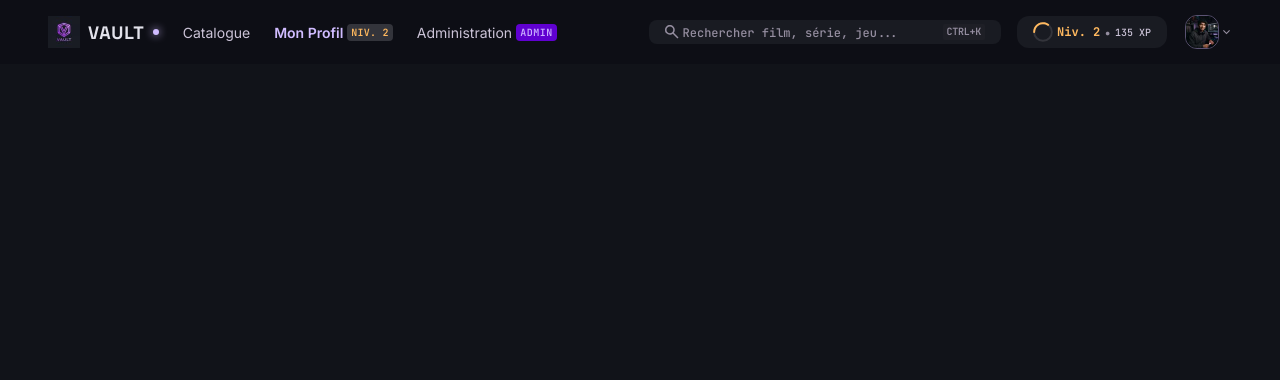
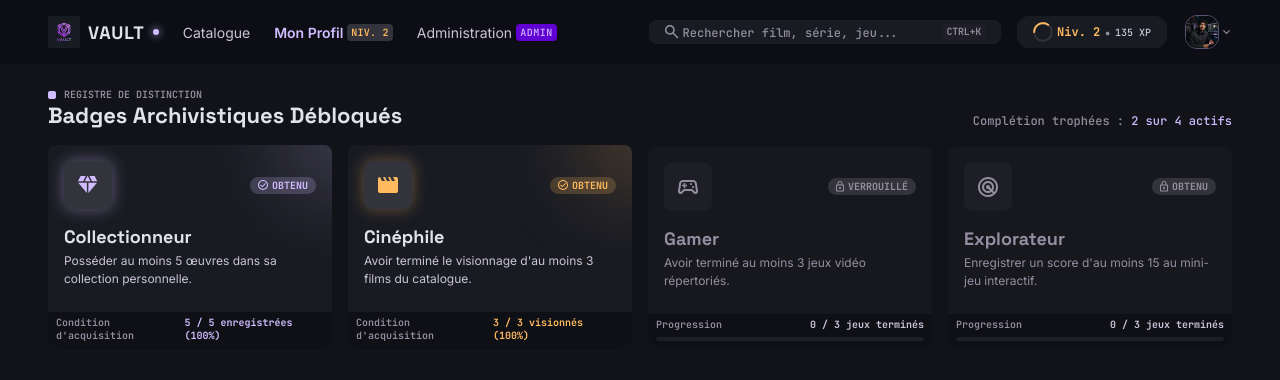
Before and after one commit to maelbouchenoua-wq/vault, a PHP site: page /profile.html in a window 1280 px wide. Shown: the top 380 px of the page. Run offline with PHP 8.4, Linux system fonts and the light colour scheme.

Commit message:
Added badges section

```diff
--- a/assets/css/reset.css
+++ b/assets/css/reset.css
@@ -3,6 +3,6 @@ body {
     padding: 0;
 }
 
-p {
+p, h1, h2, h3, h4, h5, h6 {
     margin: 0;
 }
--- a/assets/css/style.css
+++ b/assets/css/style.css
@@ -200,4 +200,259 @@ body > header .account_menu .caret {
     width: 7px;
 }
 
+body > main {
+    padding: 24px 48px;
+}
+
 /** ---- PAGE PROFILE ---- */
+
+/** -- Section Badge -- */
+main section#badges {
+    display: flex;
+    flex-flow: column;
+    gap: 16px;
+}
+
+main section#badges .title_container {
+    display: flex;
+    align-items: flex-end;
+    justify-content: space-between;
+}
+
+main section#badges .title_container > div {
+    display: flex;
+    flex-flow: column;
+    gap: 0;
+}
+
+main section#badges .title_container > div p {
+    font-family: "JetBrains Mono", sans-serif;
+    font-weight: 500;
+    font-size: 12px;
+    color: #958EA0;
+}
+
+main section#badges .title_container > div p span {
+    color: #D0BCFF;
+}
+
+main section#badges .title_container .subtitle {
+    font-family: "JetBrains Mono", sans-serif;
+    font-size: 10px;
+    font-weight: 600;
+    color: #958EA0;
+    display: flex;
+    align-items: center;
+    gap: 8px;
+}
+
+main section#badges .title_container .subtitle::before {
+    content: "";
+    display: block;
+    width: 8px;
+    height: 8px;
+    border-radius: 2px;
+    background-color: #D0BCFF;
+}
+
+main section#badges .title_container h2 {
+    font-family: "Space Grotesk", sans-serif;
+    font-size: 22px;
+    font-weight: 700;
+    color: #E2E2EB;
+}
+
+main section#badges .badges_container {
+    width: 100%;
+    display: flex;
+    align-items: center;
+    justify-content: space-between;
+    gap: 16px;
+}
+
+/** Badge */
+
+main section#badges .badges_container .badge {
+
+}
+
+main section#badges .badges_container .badge .content {
+    display: flex;
+    flex-flow: column;
+    gap: 16px;
+    border-radius: 8px 8px 0 0;
+    padding: 16px 16px 24px 16px;
+    position: relative;
+    background-color: #191B22;
+    overflow: hidden;
+}
+
+main section#badges .badges_container .badge.locked .content {
+    background-color: #191B2299;
+}
+
+main section#badges .badges_container .badge .content::before {
+    content: "";
+    width: 112px;
+    height: 112px;
+    display: block;
+    position: absolute;
+    right: -64px;
+    top: -64px;
+    filter: blur(40px);
+}
+
+main section#badges .badges_container .badge.purple .content::before {
+    background-color: #D0BCFF33;
+}
+
+main section#badges .badges_container .badge.gold .content::before {
+    background-color: #FFB95F33;
+}
+
+main section#badges .badges_container .badge .content header {
+    display: flex;
+    align-items: center;
+    justify-content: space-between;
+}
+
+main section#badges .badges_container .badge .content header .icon_container {
+    width: 48px;
+    height: 48px;
+    background-color: #33343B;
+    border-radius: 8px;
+    display: flex;
+    align-items: center;
+    justify-content: center;
+}
+
+main section#badges .badges_container .badge.locked .content header .icon_container {
+    background-color: #1E1F26;
+}
+
+main section#badges .badges_container .badge.purple .content header .icon_container {
+    box-shadow: 0 0 16px 0 #D0BCFF66;
+}
+
+main section#badges .badges_container .badge.gold .content header .icon_container {
+    box-shadow: 0 0 16px 0 #FFB95F59;
+}
+
+main section#badges .badges_container .badge .content header .status {
+    font-family: "JetBrains Mono", sans-serif;
+    font-weight: 700;
+    font-size: 10px;
+    display: flex;
+    align-items: center;
+    gap: 4px;
+    padding: 2px 8px;
+    border-radius: 12px;
+}
+
+main section#badges .badges_container .badge.locked .content header .status {
+    background-color: #33343B;
+    color: #958EA0;
+}
+
+main section#badges .badges_container .badge.purple .content header .status {
+    background-color: #D0BCFF33;
+}
+
+main section#badges .badges_container .badge.gold .content header .status {
+    background-color: #FFB95F33;
+}
+
+main section#badges .badges_container .badge.purple .content header .status {
+    color: #D0BCFF;
+}
+
+main section#badges .badges_container .badge.gold .content header .status {
+    color: #FFB95F;
+}
+
+main section#badges .badges_container .badge .content main {
+    display: flex;
+    flex-flow: column;
+    gap: 4px;
+}
+
+main section#badges .badges_container .badge .content main h3 {
+    font-family: "Space Grotesk", sans-serif;
+    font-weight: 700;
+    font-size: 18px;
+    color: #E2E2EB;
+}
+
+main section#badges .badges_container .badge .content main p {
+    font-family: "Inter", sans-serif;
+    line-height: 18px;
+    font-size: 12px;
+    color: #CBC3D7;
+    width: 252px;
+}
+
+main section#badges .badges_container .badge.locked .content main h3,
+main section#badges .badges_container .badge.locked .content main p {
+    color: #958EA0;
+}
+
+main section#badges .badges_container .badge footer {
+    display: flex;
+    background-color: #0C0E1499;
+    padding: 4px 8px 8px 8px;
+    border-radius: 0 0 16px 16px;
+}
+
+main section#badges .badges_container .badge footer > div {
+    display: flex;
+
+}
+
+main section#badges .badges_container .badge footer .objective p {
+    font-family: "JetBrains Mono", sans-serif;
+    font-weight: 600;
+    font-size: 10px;
+    color: #958EA0;
+}
+
+main section#badges .badges_container .badge footer .objective p.colored {
+    font-weight: 700;
+}
+
+main section#badges .badges_container .badge.purple footer .objective p.colored {
+    color: #D0BCFF;
+}
+
+main section#badges .badges_container .badge.gold footer .objective p.colored {
+    color: #FFB95F;
+}
+
+main section#badges .badges_container .badge footer .progress {
+    display: flex;
+    flex-flow: column;
+    gap: 6px;
+    width: 100%;
+}
+
+main section#badges .badges_container .badge footer .progress .header {
+    font-family: "JetBrains Mono", sans-serif;
+    font-weight: 600;
+    font-size: 10px;
+    color: #958EA0;
+    width: 100%;
+    display: flex;
+    align-items: center;
+    justify-content: space-between;
+}
+
+main section#badges .badges_container .badge footer .progress .header p.obj {
+    font-weight: 700;
+    color: #CBC3D7;
+}
+
+main section#badges .badges_container .badge footer .progress .progress_bar {
+    height: 4px;
+    width: 100%;
+    background-color: #1E1F26;
+    border-radius: 12px;
+}
--- a/profile.html
+++ b/profile.html
@@ -49,7 +49,120 @@
     </div>
 </header>
 <main>
-    <!--- Le contenu de la page ICI --->
+
+    <section id="badges">
+        <div class="title_container">
+            <div>
+                <p class="subtitle">REGISTRE DE DISTINCTION</p>
+                <h2>Badges Archivistiques Débloqués</h2>
+            </div>
+            <div>
+                <p>
+                    Complétion trophées : <span>2 sur 4 actifs</span>
+                </p>
+            </div>
+        </div>
+        <div class="badges_container">
+            <div class="badge purple">
+                <div class="content">
+                    <header>
+                        <div class="icon_container">
+                            <img src="assets/images/diamond_purple.svg" alt="Icon de diamant">
+                        </div>
+                        <div class="status">
+                            <img src="assets/images/check_purple.svg" alt="Icon de coche">
+                            <p>OBTENU</p>
+                        </div>
+                    </header>
+                    <main>
+                        <h3>Collectionneur</h3>
+                        <p>Posséder au moins 5 œuvres dans sa collection personnelle.</p>
+                    </main>
+                </div>
+                <footer>
+                    <div class="objective">
+                        <p>Condition d'acquisition</p>
+                        <p class="colored">5 / 5 enregistrées (100%)</p>
+                    </div>
+                </footer>
+            </div>
+            <div class="badge gold">
+                <div class="content">
+                    <header>
+                        <div class="icon_container">
+                            <img src="assets/images/clap_gold.svg" alt="Icon de clap">
+                        </div>
+                        <div class="status">
+                            <img src="assets/images/check_gold.svg" alt="Icon de coche">
+                            <p>OBTENU</p>
+                        </div>
+                    </header>
+                    <main>
+                        <h3>Cinéphile</h3>
+                        <p>Avoir terminé le visionnage d'au moins 3 films du catalogue.</p>
+                    </main>
+                </div>
+                <footer>
+                    <div class="objective">
+                        <p>Condition d'acquisition</p>
+                        <p class="colored">3 / 3 visionnés (100%)</p>
+                    </div>
+                </footer>
+            </div>
+            <div class="badge locked">
+                <div class="content">
+                    <header>
+                        <div class="icon_container">
+                            <img src="assets/images/controller.svg" alt="Icon de manette de jeu">
+                        </div>
+                        <div class="status">
+                            <img src="assets/images/lock.svg" alt="Icon de cadenas">
+                            <p>VERROUILLÉ</p>
+                        </div>
+                    </header>
+                    <main>
+                        <h3>Gamer</h3>
+                        <p>Avoir terminé au moins 3 jeux vidéo répertoriés.</p>
+                    </main>
+                </div>
+                <footer>
+                    <div class="progress">
+                        <div class="header">
+                            <p>Progression</p>
+                            <p class="obj">0 / 3 jeux terminés</p>
+                        </div>
+                        <div class="progress_bar"></div>
+                    </div>
+                </footer>
+            </div>
+            <div class="badge locked">
+                <div class="content">
+                    <header>
+                        <div class="icon_container">
+                            <img src="assets/images/target.svg" alt="Icon de cible">
+                        </div>
+                        <div class="status">
+                            <img src="assets/images/lock.svg" alt="Icon de cadenas">
+                            <p>OBTENU</p>
+                        </div>
+                    </header>
+                    <main>
+                        <h3>Explorateur</h3>
+                        <p>Enregistrer un score d'au moins 15 au mini-jeu interactif.</p>
+                    </main>
+                </div>
+                <footer>
+                    <div class="progress">
+                        <div class="header">
+                            <p>Progression</p>
+                            <p class="obj">0 / 3 jeux terminés</p>
+                        </div>
+                        <div class="progress_bar"></div>
+                    </div>
+                </footer>
+            </div>
+        </div>
+    </section>
 </main>
 <footer>
     <!-- TODO -->
```
Also changed, not shown: assets/images/check_gold.svg (added), assets/images/check_purple.svg (added), assets/images/clap_gold.svg (added), assets/images/controller.svg (added), assets/images/diamond_purple.svg (added), assets/images/lock.svg (added), assets/images/target.svg (added).
